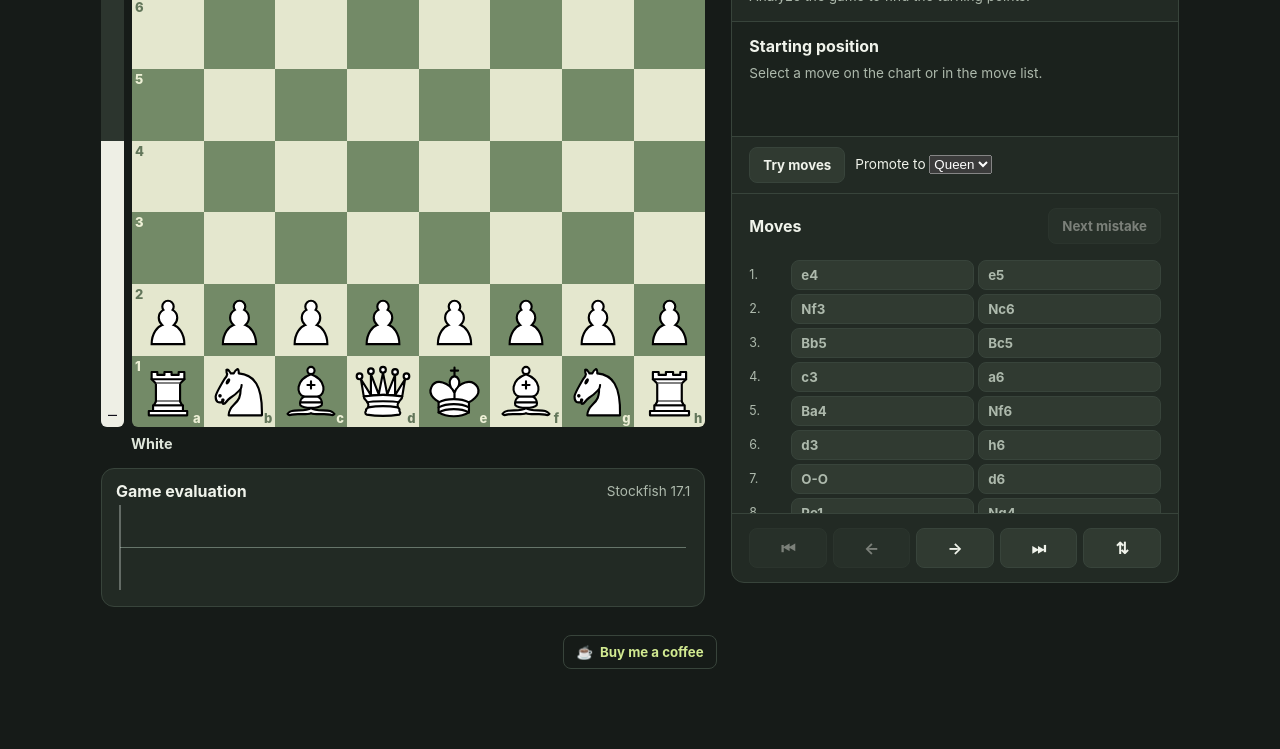
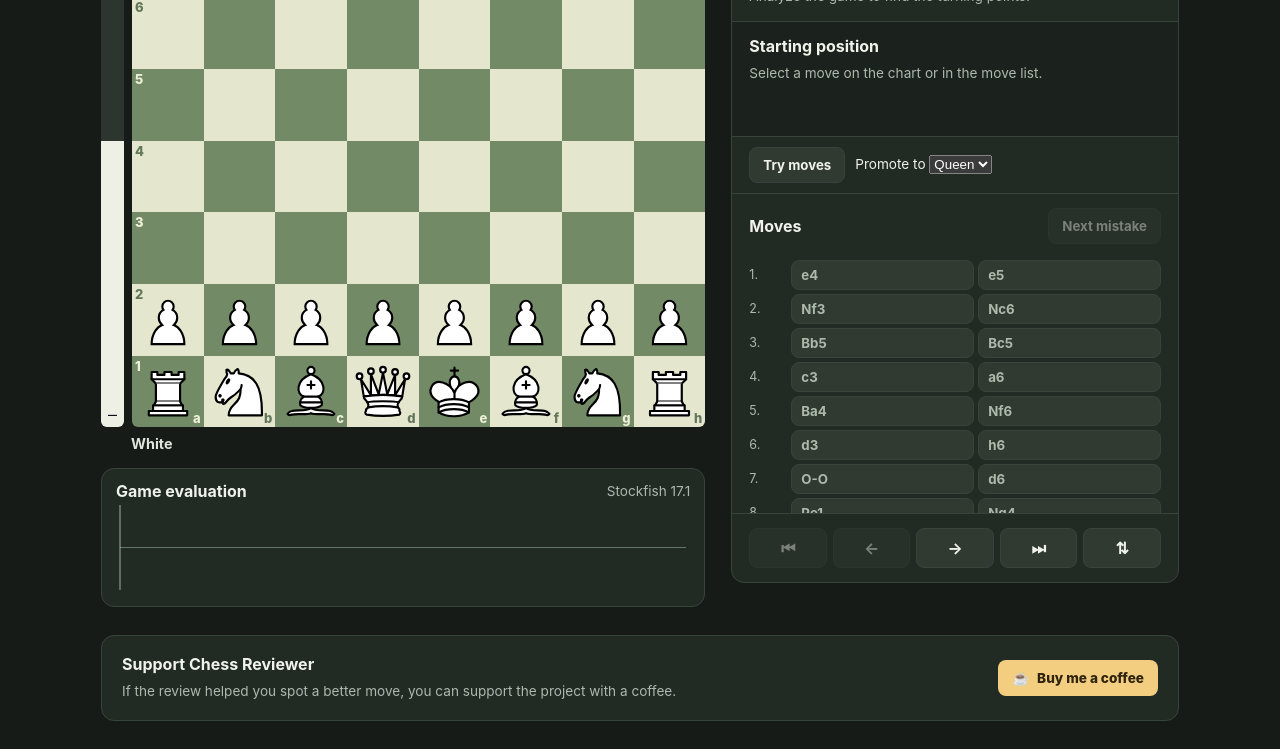
Before and after one commit to CesarPinardi/chess-reviewer, a plain HTML site: page dist/index.html in a window 1280 px wide. Shown: the part 279-1028 px from the top of the page. Before the commit the page ends 972 px from the top, so only its background shows below. Drawn offline with Linux system fonts and the light colour scheme.

Commit message:
Polish support section and README

```diff
--- a/dist/index.html
+++ b/dist/index.html
@@ -42,7 +42,12 @@
     </nav>
   </section>
 </main>
-<footer class="support"><a href="https://www.paypal.com/donate/?business=JT894TQVB822C&amp;no_recurring=0&amp;currency_code=USD" target="_blank" rel="noopener noreferrer"><span aria-hidden="true">☕</span> Buy me a coffee</a></footer>
+<footer class="support">
+  <div class="support-card">
+    <div><h2>Support Chess Reviewer</h2><p>If the review helped you spot a better move, you can support the project with a coffee.</p></div>
+    <a href="https://www.paypal.com/donate/?business=JT894TQVB822C&amp;no_recurring=0&amp;currency_code=USD" target="_blank" rel="noopener noreferrer"><span aria-hidden="true">☕</span> Buy me a coffee</a>
+  </div>
+</footer>
 <dialog id="importer">
   <form id="import-form">
     <h2>Import game</h2>
--- a/dist/style.css
+++ b/dist/style.css
@@ -5,9 +5,13 @@ header{height:72px;border-bottom:1px solid var(--line);display:flex;align-items:
 .logo{display:grid;place-items:center;width:38px;height:38px;border-radius:10px;background:var(--green);color:#202818;font-size:29px}
 header button{margin-left:auto}
 main{max-width:1110px;margin:28px auto;display:grid;grid-template-columns:minmax(0,1.35fr) minmax(0,1fr);gap:26px;padding:0 16px}
-.support{max-width:1110px;margin:0 auto;padding:0 16px 24px;display:flex;justify-content:center}
-.support a{display:inline-flex;align-items:center;gap:7px;padding:8px 12px;border:1px solid var(--line);border-radius:8px;color:var(--green);font-size:.83rem;font-weight:700;text-decoration:none}
-.support a:hover{background:var(--panel)}
+.support{max-width:1110px;margin:0 auto;padding:0 16px 28px}
+.support-card{display:flex;flex-wrap:wrap;align-items:center;justify-content:space-between;gap:16px;padding:18px 20px;background:var(--panel);border:1px solid var(--line);border-radius:13px}
+.support h2{margin:0;font-size:1rem}
+.support p{color:var(--muted);font-size:.85rem}
+.support a{display:inline-flex;align-items:center;gap:8px;padding:10px 14px;border-radius:8px;background:#f3ce80;color:#30230e;font-size:.85rem;font-weight:800;text-decoration:none}
+.support a:hover{background:#ffe0a0}
+@media(max-width:760px){.support{max-width:590px}}
 button,input,textarea{font:inherit}
 button{padding:9px 13px;border:1px solid var(--line);border-radius:8px;background:#303a31;color:inherit;font-size:.83rem;font-weight:700;cursor:pointer}
 button:hover:enabled{filter:brightness(1.18)}
```
Also changed, not shown: 1 other file.
